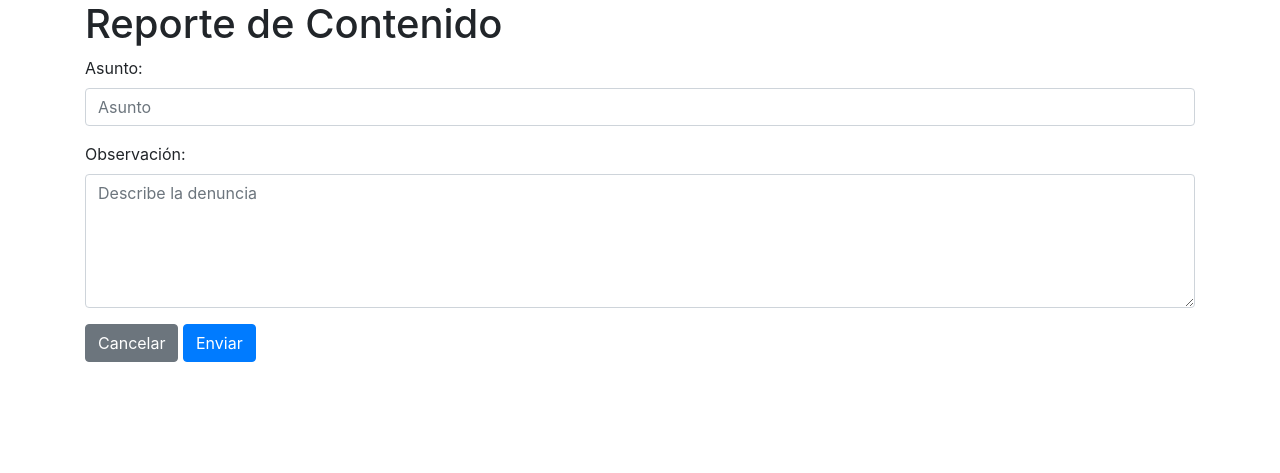
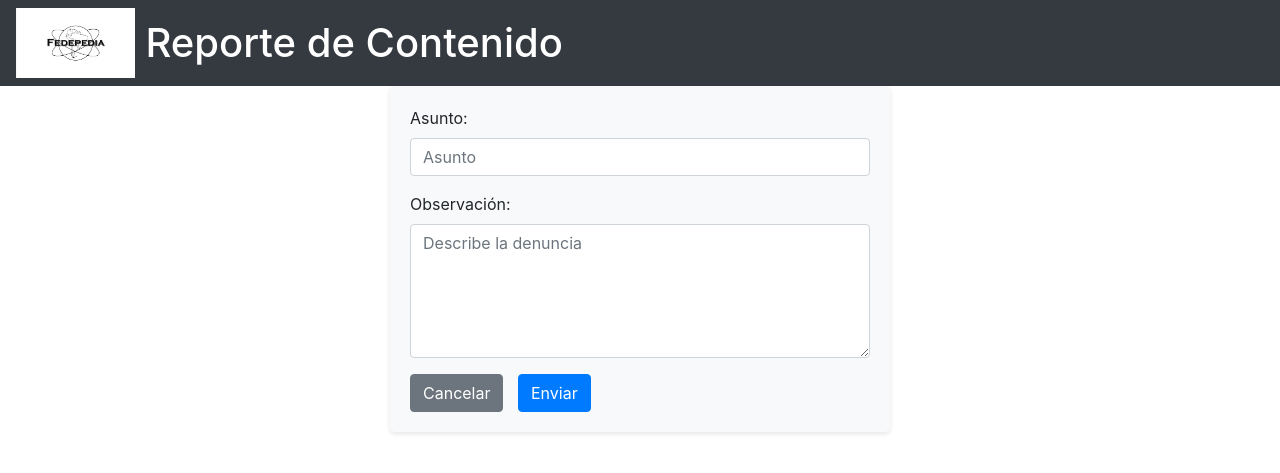
Before and after one commit to Ezequiel12D/fedepedia, a PHP site: page /views/denuncias.php in a window 1280 px wide. Shown: the top 473 px of the page. Run offline with PHP 8.4, Linux system fonts and the light colour scheme.

Commit message:
arreglo pagina-denuncias

```diff
--- a/views/denuncias.php
+++ b/views/denuncias.php
@@ -4,11 +4,43 @@
 <head>
     <title>Página de Denuncias</title>
     <link rel="stylesheet" href="../css/bootstrap.min.css">
+    <style>
+        .logo-img {
+            height: 70px;
+            margin-right: 10px;
+        }
+
+        .header-title {
+            text-align: center;
+            color: white;
+            margin: 0;
+        }
+
+        .form-container {
+            max-width: 500px;
+            margin: 0 auto;
+            background-color: #f8f9fa;
+            padding: 20px;
+            border-radius: 5px;
+            box-shadow: 0 2px 5px rgba(0, 0, 0, 0.1);
+        }
+
+        .btn-cancel {
+            margin-right: 10px;
+        }
+    </style>
 </head>
 
 <body>
+    <header>
+        <nav class="navbar navbar-expand-lg navbar-dark bg-dark">
+            <img src="../images/logo.png" alt="logo" class="logo-img">
+            <h1 class="header-title">Reporte de Contenido</h1>
+    </header>
     <div class="container">
-        <h1>Reporte de Contenido</h1>
+        <div class="row justify-content-center">
+            <div class="col-lg-6">
+                <div class="form-container">
                     <form>
                         <div class="form-group">
                             <label for="asunto">Asunto:</label>
@@ -18,9 +50,11 @@
                             <label for="observacion">Observación:</label>
                             <textarea class="form-control" id="denuncia" rows="5" placeholder="Describe la denuncia"></textarea>
                         </div>
-            <a href="../views/home.php" class="btn btn-secondary">Cancelar</a>
+                        <a href="../views/home.php" class="btn btn-secondary btn-cancel">Cancelar</a>
                         <button type="submit" class="btn btn-primary">Enviar</button>
                     </form>
+                </div>
+            </div>
         </div>
 </body>
 
```
Lines whose indentation alone changed are shown as unchanged.
